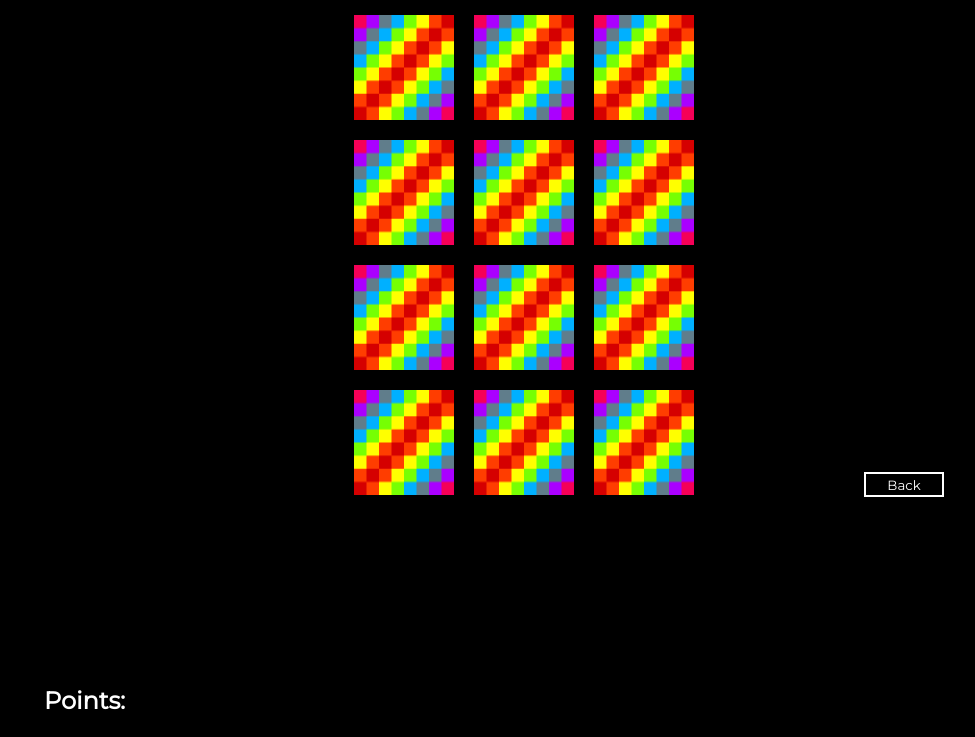
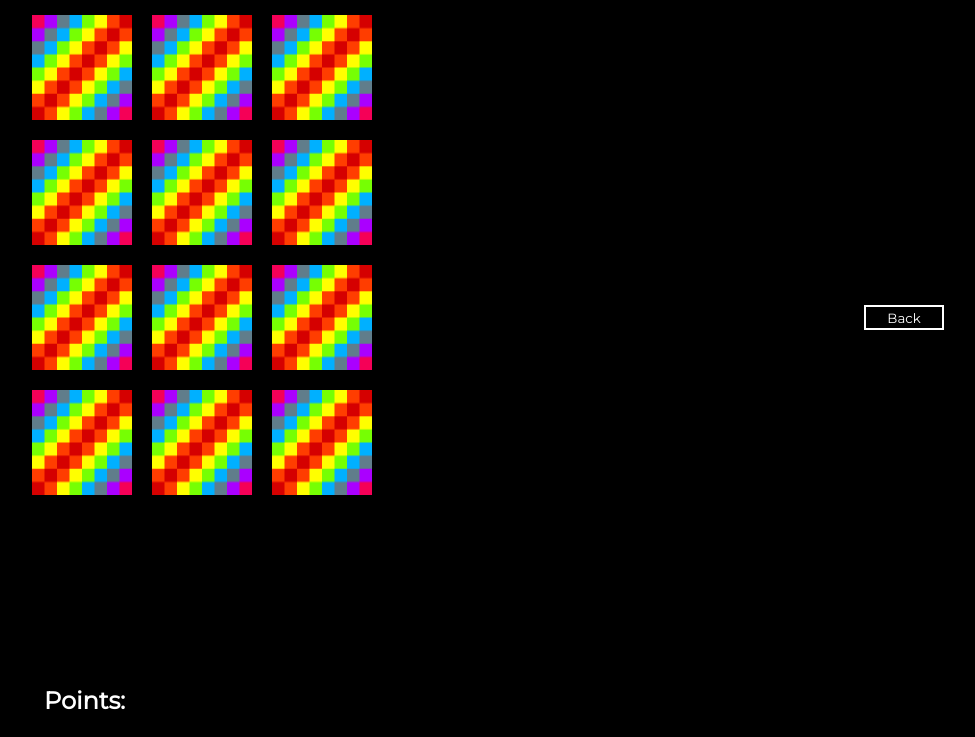
Before and after one commit to seba-pas/MemoryCardGame-, a plain HTML site: page index.html in a window 1280 px wide. Shown: the part 63-800 px from the top of the page, without its empty margins (6-981 px from the left). Drawn offline with Linux system fonts and the light colour scheme.

Commit message:
Update index.html

```diff
--- a/index.html
+++ b/index.html
@@ -9,21 +9,25 @@
     <link href="https://fonts.googleapis.com/css2?family=Montserrat:wght@200;400&display=swap" rel="stylesheet">
     <title>Juego De Cartas</title>
   </head>
-
   <body>
     <div>
         <h1>Memory Card Game</h1>
         <div id="grid"></div>
-
     </div>
-
     <div class="score">
         <p>Points: <span id="resultado"></span></p>
-
     </div>
+    <div class='footer'>
         <a class="but" href='https://portfolio-sebapas.vercel.app/'><button>Back</button></a>
-
-
+        <style>
+            .footer {
+              display:flex;
+              justify-content: center;
+              align-content: center;
+              width: 100%;
+            }
+        </style>
+    </div>
          <script src='./app.js'></script>
     </body>
 </html>
```
Lines whose indentation alone changed are shown as unchanged.
